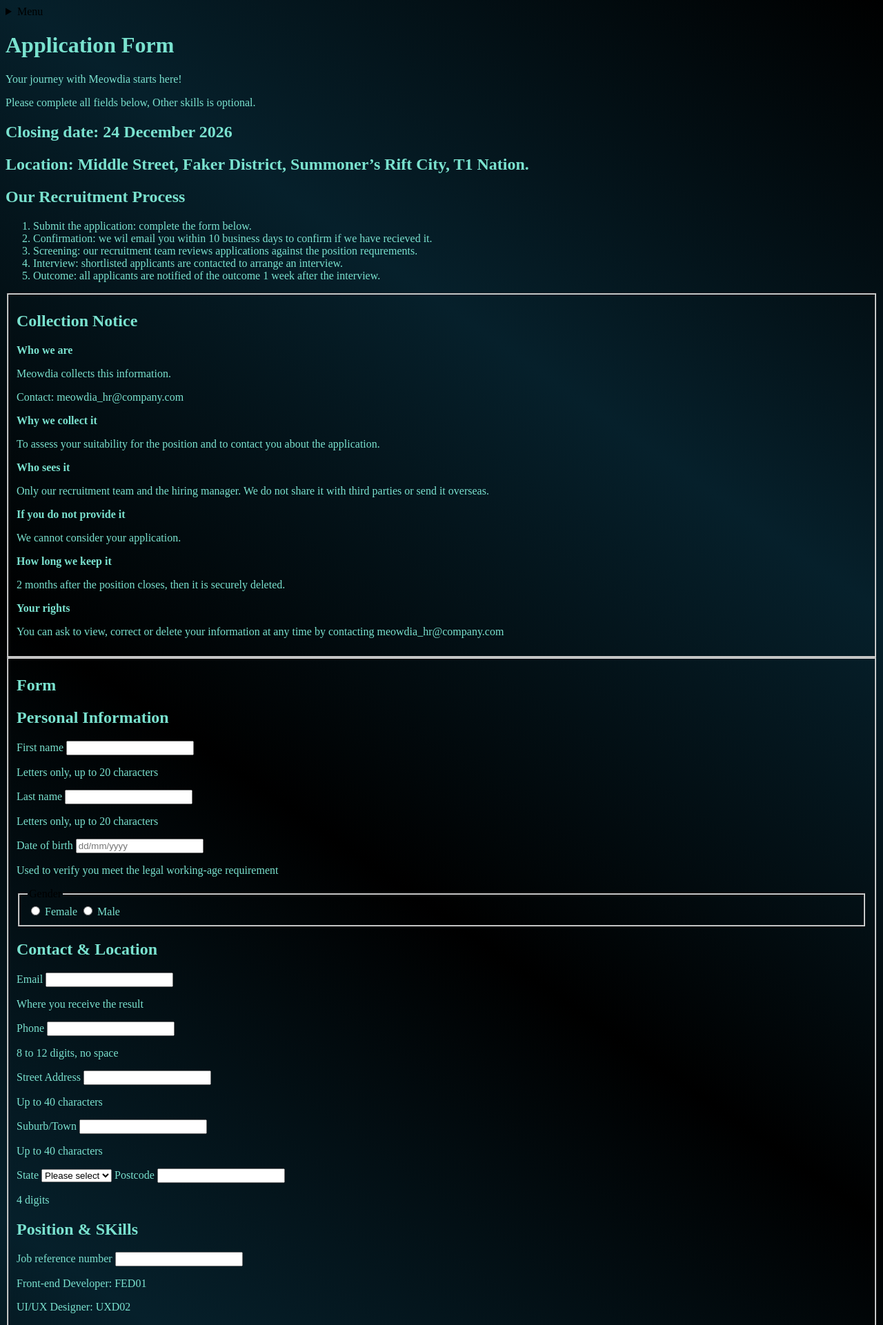
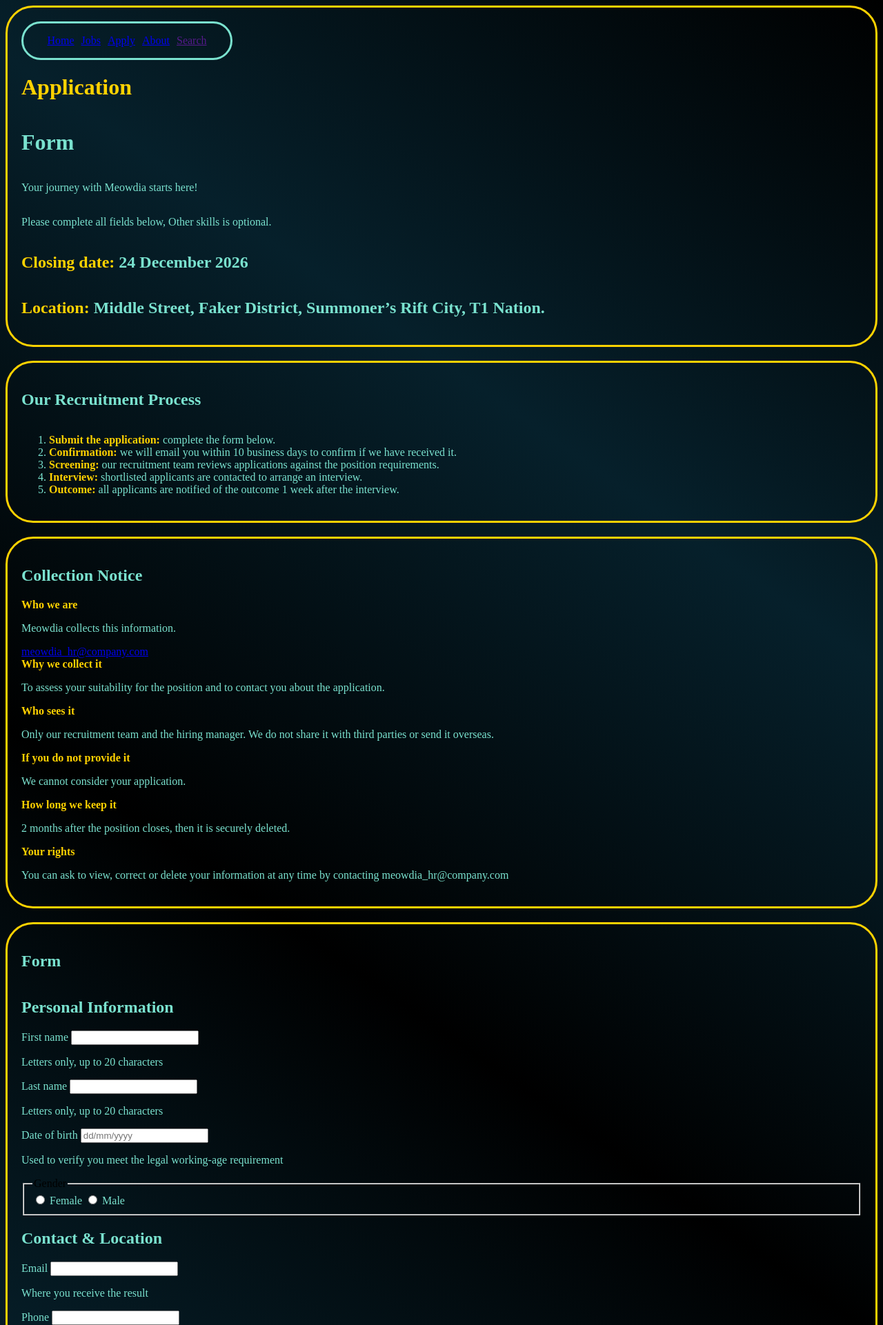
Before and after one commit to bachcodetinh/gito_gatos, a PHP site: page /apply.html in a window 1280 px wide. Shown: the top 1921 px of the page at 69% size. Run offline with PHP 8.4, Linux system fonts and the light colour scheme.

Commit message:
add some colors, border radius, some spacing

```diff
--- a/apply.html
+++ b/apply.html
@@ -1,3 +1,16 @@
+<!--
+
+filename: apply.html
+author: le ba cao minh
+
+created: October 8, 2026
+last modified: October 17, 2026
+description: html file for apply page
+
+AI acknowledgement: Cao Minh use Claude for cross checking requirements with project descriptions
+
+ -->
+
 <!DOCTYPE html>
 <html lang="en">
 
@@ -23,37 +36,38 @@
     <header>
         <a id="top"></a>
         <nav id="nav">
-            <details>
-                <summary>Menu</summary>
             <p class="nav"><a href="./index.html">Home</a></p>
             <p class="nav"><a href="./jobs.html">Jobs</a> </p>
             <p class="nav"><a href="./apply.html">Apply</a></p>
             <p class="nav"><a href="./about.html">About</a></p>
-            </details>
+            <p class="nav"><a href="">Search</a></p>
         </nav>
-        <h1>Application Form</h1>
+        <h1 class="accent">Application</h1>
+        <h1>Form</h1>
         <p>Your journey with Meowdia starts here!</p>
         <p>Please complete all fields below, Other skills is optional.</p>
-        <h2>Closing date: 24 December 2026</h2>
-        <h2>Location: Middle Street, Faker District, Summoner’s Rift City, T1 Nation.</h2>
+        <h2><strong>Closing date:</strong> 24 December 2026</h2>
+        <h2><strong>Location:</strong> Middle Street, Faker District, Summoner’s Rift City, T1 Nation.</h2>
     </header>
 
     <section>
         <h2>Our Recruitment Process</h2>
         <ol>
-            <li>Submit the application: complete the form below.</li>
-            <li>Confirmation: we wil email you within 10 business days to confirm if we have recieved it.</li>
-            <li>Screening: our recruitment team reviews applications against the position requrements.</li>
-            <li>Interview: shortlisted applicants are contacted to arrange an interview.</li>
-            <li>Outcome: all applicants are notified of the outcome 1 week after the interview.</li>
+            <li><strong>Submit the application:</strong> complete the form below.</li>
+            <li><strong>Confirmation:</strong> we will email you within 10 business days to confirm if we have received
+                it.</li>
+            <li><strong>Screening:</strong> our recruitment team reviews applications against the position requirements.
+            </li>
+            <li><strong>Interview:</strong> shortlisted applicants are contacted to arrange an interview.</li>
+            <li><strong>Outcome:</strong> all applicants are notified of the outcome 1 week after the interview.</li>
         </ol>
     </section>
 
-    <fieldset>
+    <section>
         <h2>Collection Notice</h2>
         <strong>Who we are</strong>
         <p>Meowdia collects this information.</p>
-        <p>Contact: meowdia_hr@company.com</p>
+        <a href="mailto:meowdia_hr@company.com">meowdia_hr@company.com</a>
         <strong>Why we collect it</strong>
         <p>To assess your suitability for the position and to contact you about the application.</p>
         <strong>Who sees it</strong>
@@ -65,8 +79,9 @@
         <p>2 months after the position closes, then it is securely deleted.</p>
         <strong>Your rights</strong>
         <p>You can ask to view, correct or delete your information at any time by contacting meowdia_hr@company.com</p>
-    </fieldset>
-    <fieldset>
+    </section>
+
+    <section>
         <h2>Form</h2>
         <form method="post" action="https://mercury.swin.edu.au/it000000/formtest.php">
 
@@ -127,9 +142,9 @@
             <input type="text" id="postcode" name="postcode" pattern="^\d{4}$" maxlength="4" required>
             <p>4 digits</p>
 
-            <h2>Position & SKills</h2>
+            <h2>Position & Skills</h2>
             <label for="ref_num">Job reference number</label>
-            <input type="text" id="ref_num" name="ref_num" maxlength="5" required>
+            <input type="text" id="ref_num" name="ref_num" pattern="^[A-Z]{3}[0-9]{2}$" maxlength="5" required>
             <p>Front-end Developer: FED01</p>
             <p>UI/UX Designer: UXD02</p>
 
@@ -247,7 +262,10 @@
                 </p>
             </details>
 
-            <textarea id="other_skill" name="other_skill" rows="4" cols="40">other skills</textarea>
+            <label for="other_skill">Other Skills Optional</label>
+            <textarea id="other_skill" name="other_skill" rows="4"
+                cols="40">Type anything that you think is valuable for this position...</textarea>
+
             <p>
                 <input type="checkbox" id="consent" value="consent" required>
                 <label for="consent">I have read the Collection Notice above and consent to Meowdia using the
@@ -257,13 +275,14 @@
             <input type="submit" value="Apply">
             <input type="reset" value="Reset form">
         </form>
-    </fieldset>
+    </section>
     <div>
         <a href="./jobs.html">Return to Jobs</a>
         <a href="#top">Back to Top</a>
         <a href="./about.html">About Meowdia</a>
     </div>
     <footer>
+        <div>
             <h2>Contact Us</h2>
             <p>
                 <a href="mailto:meowdia@company.com">meowdia@company.com</a>
@@ -271,7 +290,8 @@
             <p>
                 <a href="mailto:meowdia_hr@company.com">meowdia_hr@company.com</a>
             </p>
-
+        </div>
+        <div>
             <h2>See More</h2>
             <p>
                 <a href="https://bachcodetinh.github.io/gito_gatos/">Live site</a>
@@ -289,6 +309,9 @@
                     href="https://www.figma.com/design/tgypKCZj9eWjr5lhzS2puq/Gito_Gatos-Meowdia-Web-Page?node-id=74-296&t=ngCQpk1ezZlVMU0e-1">Figma
                     Design Board</a>
             </p>
+        </div>
+
+
 
         <p>© 2026 Meowdia Agency. All rights reserved.</p>
         <p>Instructed by Trung Kiểm Lâm #2611</p>
--- a/mon_css/apply_style.css
+++ b/mon_css/apply_style.css
@@ -1,3 +1,34 @@
-p, h1, h2, li, label, strong {
+p, h1, h2, li, label  {
     color: var(--text-bright-color);
 }
+
+body {
+    display: flex;
+    flex-direction: column;
+    gap: 20px;
+}
+
+header, section, footer {
+    padding: 20px;
+    border: 3px solid var(--border-accent-color);
+    border-radius: 40px;
+    display: grid;
+}
+
+nav {
+    width: 300px;
+    display: flex;
+    border: 3px solid var(--border-primary-color);
+    border-radius: 40px;
+    justify-content: center;
+    gap: 10px;
+    color: var(--text-bright-color);
+}
+
+footer {
+    display: flex;
+}
+
+.accent, strong {
+    color: var(--text-accent-color);
+}
--- a/mon_css/root_style.css
+++ b/mon_css/root_style.css
@@ -1,6 +1,10 @@
 :root {
-  --bg-secondary-color: rgb(0, 0, 0);
-  --bg-primary-color: rgb(6, 32, 43);
+    --bg-secondary-color: rgb(0, 0, 0);
+    --bg-primary-color: rgb(6, 32, 43);
 
-  --text-bright-color: rgb(122, 226, 207);
+    --border-accent-color: rgb(255, 210, 0);
+    --border-primary-color: rgb(122, 226, 207);
+
+    --text-bright-color: rgb(122, 226, 207);
+    --text-accent-color: rgb(255, 210, 0);
 }
```
Lines whose indentation alone changed are shown as unchanged.
